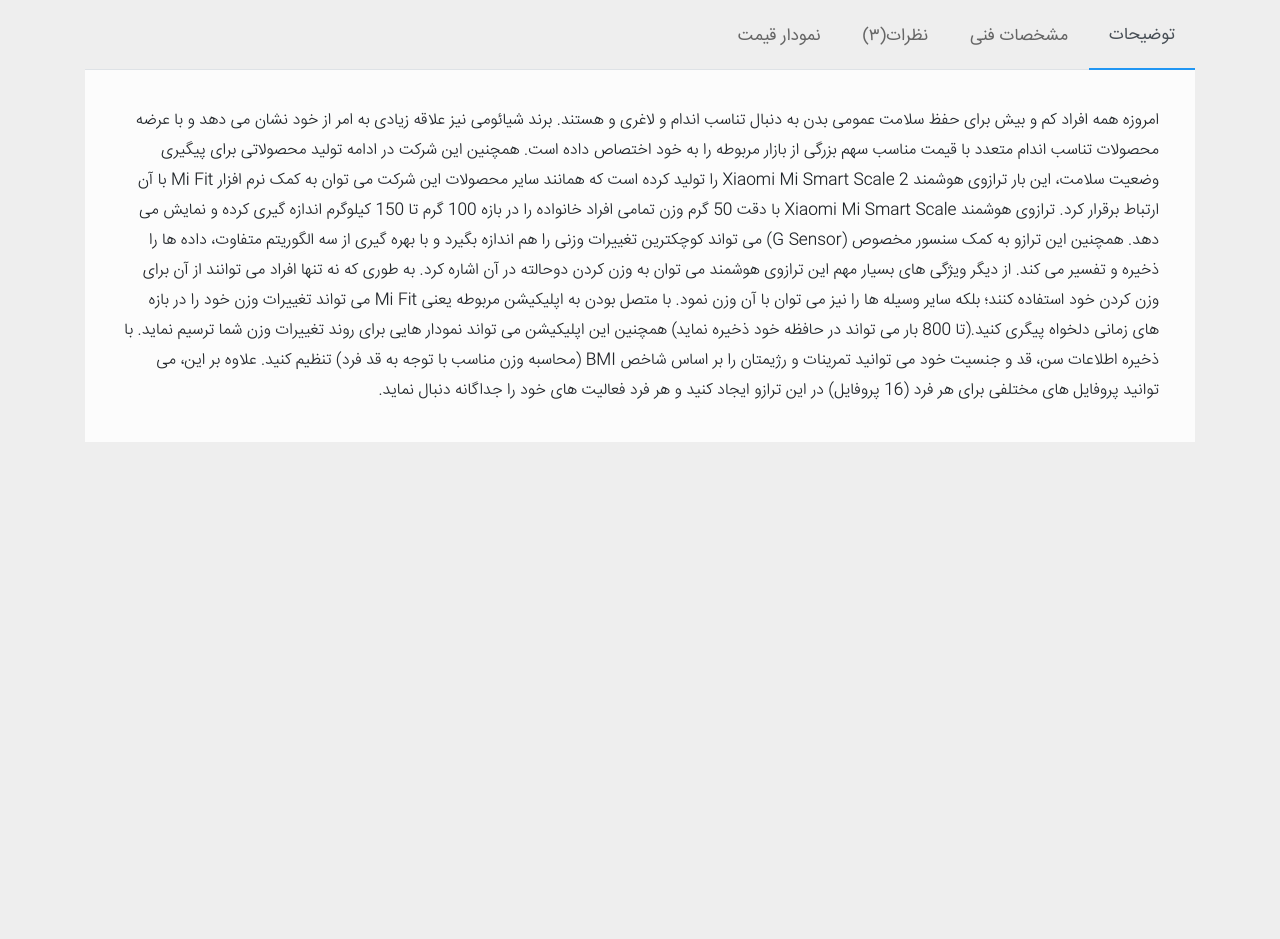
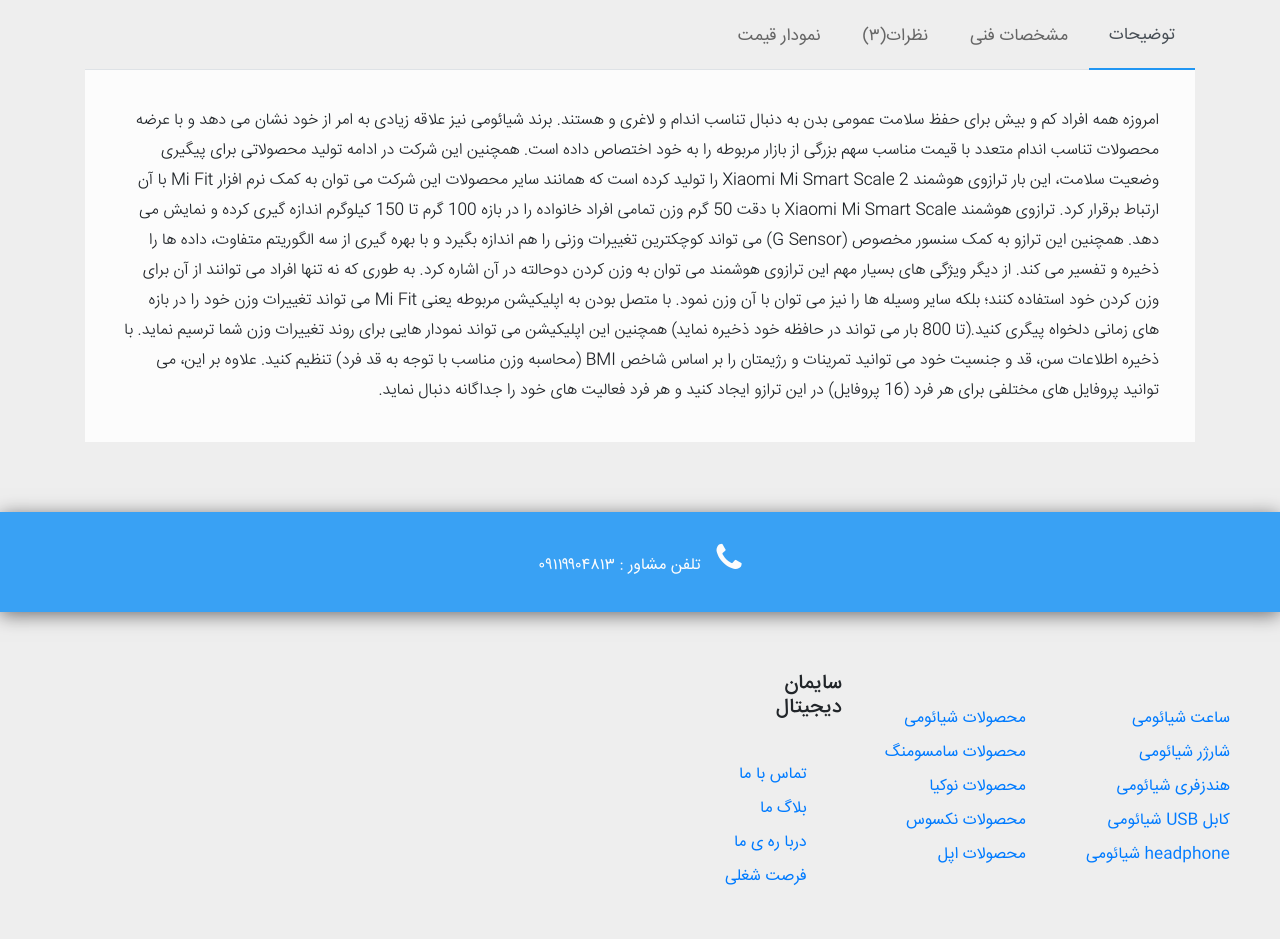
Before and after one commit to khashayar-khalili/sayman, a plain HTML site: page index.html in a window 1280 px wide. Shown: the part 1767-2706 px from the top of the page. Before the commit the page ends 2209 px from the top, so only its background shows below. Drawn offline with Linux system fonts and the light colour scheme.

Commit message:
add comment

```diff
--- a/css/style.scss
+++ b/css/style.scss
@@ -351,3 +351,38 @@
         }
     }
 }
+
+.footer-phone {
+    margin-top: 70px;
+    background-color: #39a1f4;
+    height: 100px;
+    width: 100%;
+    box-shadow: 0px 3px 18px 0px rgba(110, 109, 110, 1);
+    .footer-text {
+        padding: 30px;
+        a {
+            color: #fcfcfc;
+            text-decoration: none;
+            &:hover {
+                color: black;
+            }
+        }
+    }
+}
+
+.footer-menu {
+    display: flex;
+    justify-content: flex-start;
+    margin-top: 60px;
+    .menu {
+        color: #6666;
+        width: 300px;
+        padding: 30px;
+        margin: 0;
+        margin-bottom: 15px;
+        .menu-item {
+            list-style: none;
+            padding: 5px;
+        }
+    }
+}
--- a/index.html
+++ b/index.html
@@ -474,6 +474,51 @@
             </div>
         </div>
     </div>
+    <div class="container-fluid footer-phone">
+        <div class="text-center footer-text">
+            <a href="tel:+989119904813">
+                <i class="fa fa-phone fa-2x mr-3"></i>تلفن مشاور : ۰۹۱۱۹۹۰۴۸۱۳</a>
+        </div>
+    </div>
+    <div class="container-fluid footer-menu">
+        <div class="row">
+            <div class="col-md-7">
+                <div class="row">
+                    <div class="col-md-4">
+                        <ul class="menu">
+                            <li class="menu-item"><a href="">ساعت شیائومی</a></li>
+                            <li class="menu-item"><a href="">شارژر شیائومی</a></li>
+                            <li class="menu-item"><a href="">هندزفری شیائومی</a></li>
+                            <li class="menu-item"><a href="">کابل USB شیائومی</a></li>
+                            <li class="menu-item"><a href="">headphone  شیائومی</a></li>
+                        </ul>
+                    </div>
+                    <div class="col-md-4">
+                        <ul class="menu">
+                            <li class="menu-item"><a href="">محصولات شیائومی</a></li>
+                            <li class="menu-item"><a href="">محصولات سامسومنگ</a></li>
+                            <li class="menu-item"><a href="">محصولات نوکیا</a></li>
+                            <li class="menu-item"><a href="">محصولات نکسوس</a></li>
+                            <li class="menu-item"><a href="">محصولات اپل</a></li>
+                        </ul>
+                    </div>
+                    <div class="col-md-4">
+                        <div class="col-md-4 col-sm-3 ">
+                            <h5>سایمان دیجیتال</h5>
+                            <ul class="menu">
+                                <li class="menu-item"><a href="">تماس با ما</a></li>
+                                <li class="menu-item"><a href="">بلاگ ما </a></li>
+                                <li class="menu-item"><a href="">دربا ره ی ما </a></li>
+                                <li class="menu-item"><a href="">فرصت شغلی </a></li>
+                            </ul>
+                        </div>
+                    </div>
+                </div>
+            </div>
+            <div class="col-md-5">
+            </div>
+        </div>
+    </div>
     <script src="js/jquery-3.3.1.slim.min.js"></script>
     <script src="vendor/owlcarousel/owl.carousel.min.js"></script>
     <script src="js/popper.min.js"></script>
```
Also changed, not shown: css/style.css, 1 other file. Lines whose indentation alone changed are shown as unchanged.
